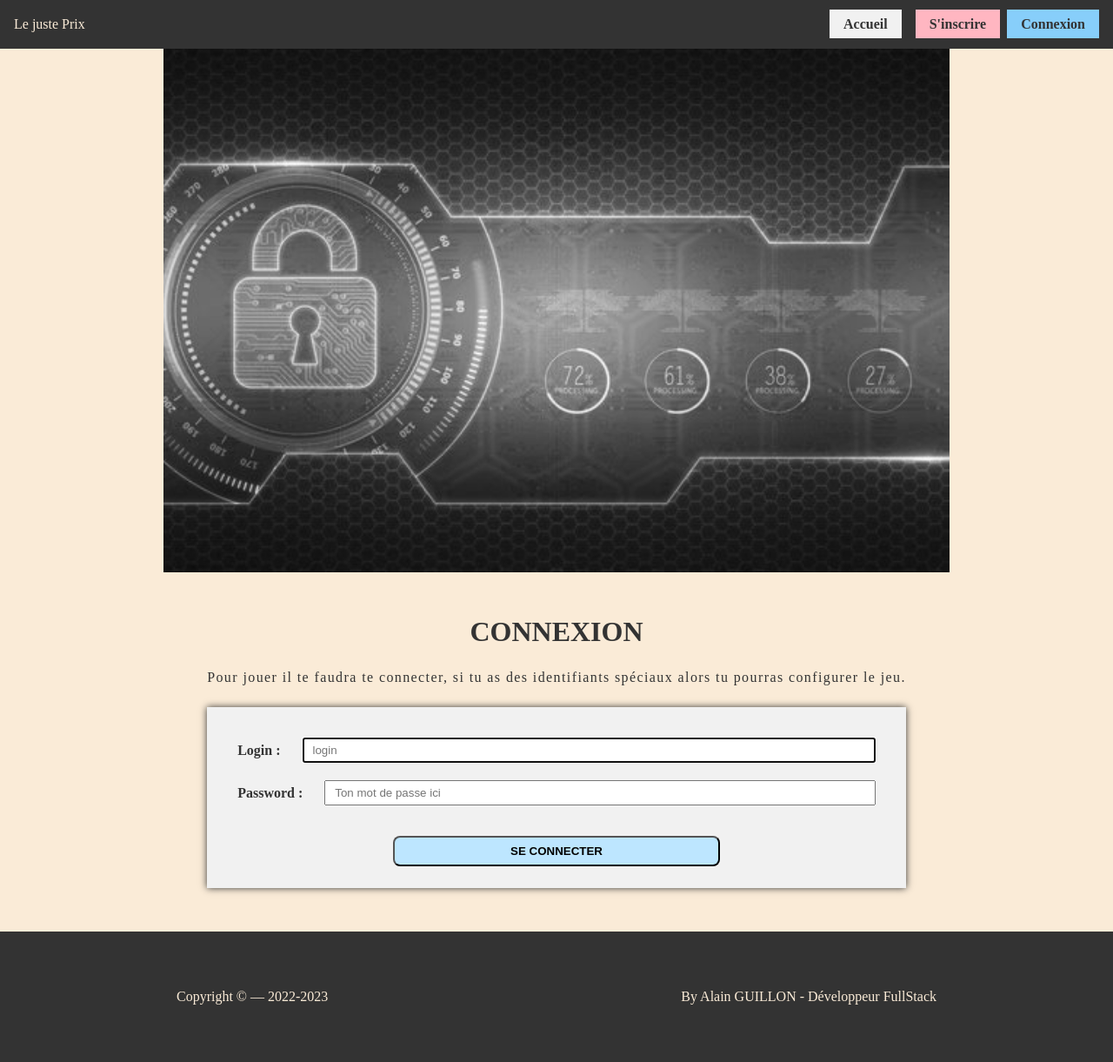
After one commit to alain-guillon-it/nodejs_juste_prix, a Node server app: page /login in a window 1280 px wide. The commit adds this page. Shown: the whole page at 87% size. Run offline with Node 20, Linux system fonts and the light colour scheme.

Commit message:
:v 0.7.1 - Create:Connexion
Mise en place de la page connexion avec le css adapté. La route n'est pas encore créer

```diff
--- a/public/css/style.css
+++ b/public/css/style.css
@@ -10,7 +10,6 @@ img {
 }
 
 body {
-  overflow: hidden;
   min-height: 100vh;
   display: grid;
   grid-template-columns: 1fr;
@@ -96,11 +95,51 @@ main article h1 {
   padding-bottom: 25px;
   text-transform: uppercase;
   text-align: center;
+  font-size: 32px;
 }
 main article p {
   letter-spacing: 1.4px;
+  margin-bottom: 25px;
+  text-align: center;
 }
 
+main article form {
+  background-color: #f1f1f1;
+  box-shadow: 0 0 8px #333;
+  padding: 25px;
+  display: flex;
+  flex-direction: column;
+}
+main article form div.form-container {
+  padding: 10px;
+  display: flex;
+  justify-content: space-between;
+  align-items: center;
+}
+main article form div.form-container label {
+  font-weight: 700;
+  margin-right: 25px;
+}
+main article form div.form-container input {
+  padding: 5px 10px;
+  flex-grow: 1;
+}
+main article form button {
+  padding: 8px 16px;
+  font-weight: 700;
+  text-transform: uppercase;
+  border-radius: 8px;
+  width: 50%;
+  margin: 25px auto 0;
+  cursor: pointer;
+}
+main article form button.btn-primary {
+  background-color: rgb(189, 230, 255);
+  transition: background-color 0.4s ease-in-out;
+}
+main article form button.btn-primary:hover {
+  background-color: skyblue;
+}
 footer {
   grid-area: footerContainer;
   display: flex;
--- a/router/index.routes.js
+++ b/router/index.routes.js
@@ -18,6 +18,18 @@ const myController = require("../App/controllers");
  * ========================================================================================
  */
 router.get("/", myController.getHome);
+router.get("/login", (req, res) => {
+  res.status(200).render("pages/LoginView", {
+    data: {
+      header: {
+        title: "Connexion",
+      },
+      body: {
+        h1: "Connexion",
+      },
+    },
+  });
+});
 
 /**
  * ========================================================================================
--- /dev/null
+++ b/views/pages/LoginView.ejs
@@ -0,0 +1,35 @@
+<%- include("../partials/_header.ejs") %>
+<main>
+  <img src="./images/login.jpg" alt="" />
+  <article>
+    <h1><%= data.body.h1 %></h1>
+    <p>
+      Pour jouer il te faudra te connecter, si tu as des identifiants spéciaux
+      alors tu pourras configurer le jeu.
+    </p>
+
+    <form action="/login" method="post">
+      <div class="form-container">
+        <label for="login">Login :</label>
+        <input
+          type="text"
+          name="login"
+          id="login"
+          placeholder="login"
+          autofocus
+        />
+      </div>
+      <div class="form-container">
+        <label for="password">Password :</label>
+        <input
+          type="text"
+          name="password"
+          id="password"
+          placeholder="Ton mot de passe ici"
+        />
+      </div>
+      <button class="btn btn-primary type="submit">Se connecter</button>
+    </form>
+  </article>
+</main>
+<%- include("../partials/_footer.ejs") %>
```
Also changed, not shown: README.md, public/images/login.jpg (added), public/images/register.jpg (added).
